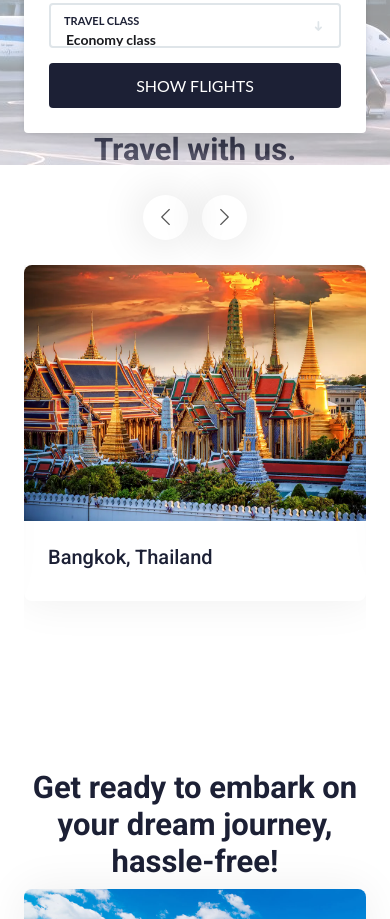
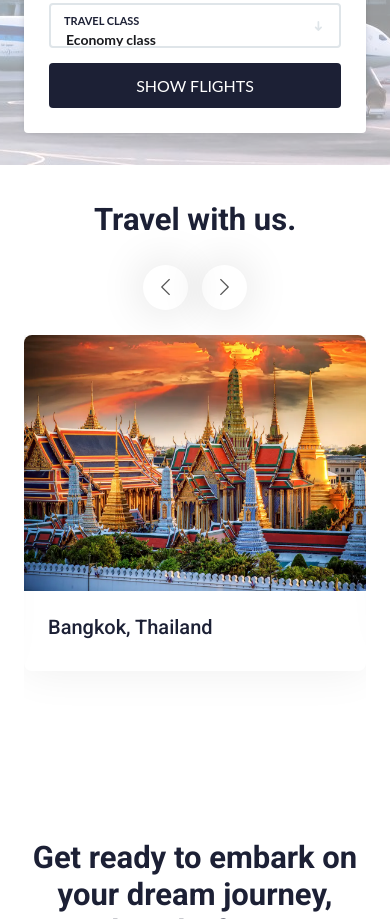
Before and after one commit to icynvm/Airline, a plain HTML site: page index.html in a window 390 px wide. Shown: the part 614-1533 px from the top of the page. Drawn offline with nearby package versions, Linux system fonts and the light colour scheme.

Commit message:
Update style.css

```diff
--- a/css/style.css
+++ b/css/style.css
@@ -815,6 +815,6 @@
     display: none !important;
   }
   #place{
-    margin: top 70px;
+    margin-top:70px;
   }
 }
```
